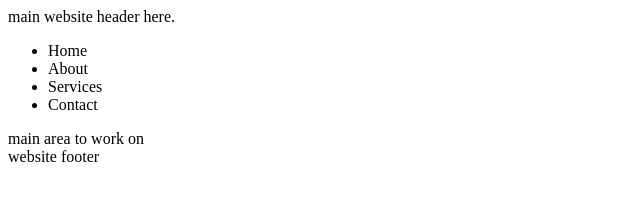
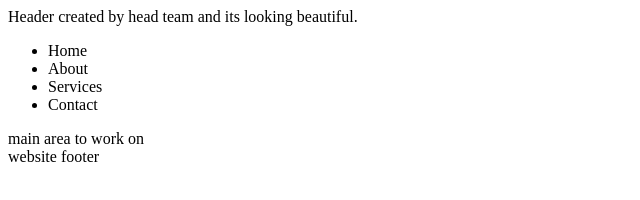
Before and after one commit to indermalhotra/practiceWithHTML, a plain HTML site: page index.html in a window 1280 px wide. Shown: the whole page, without its empty margins (0-640 px from the left). Drawn offline with Linux system fonts and the light colour scheme.

Commit message:
header created

```diff
--- a/index.html
+++ b/index.html
@@ -8,7 +8,7 @@
 </head>
 <body>
     <header>
-        main website header here.
+       Header created by head team and its looking beautiful.
     </header>
     <nav>
         <ul>
```
